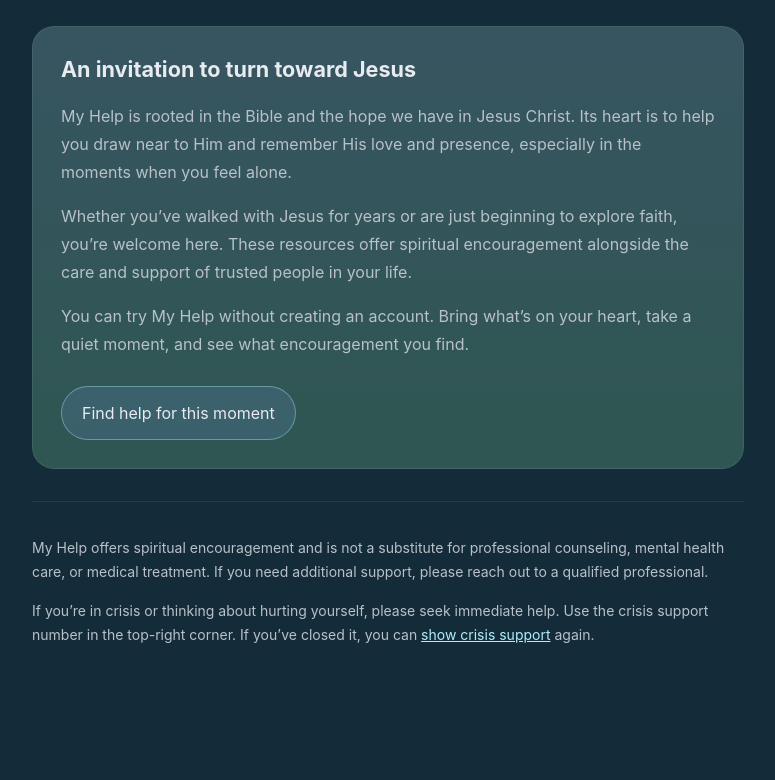
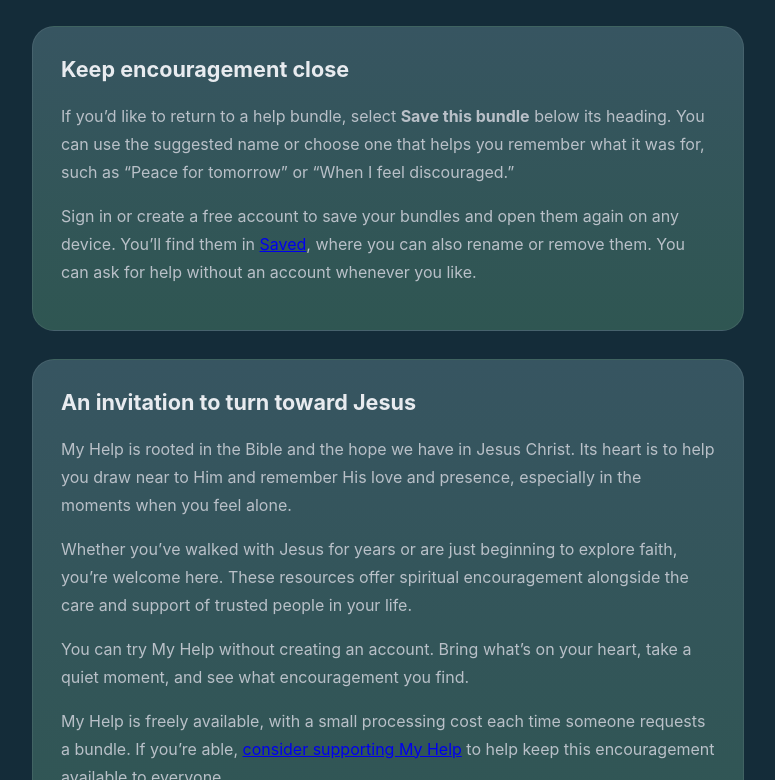
Before and after one commit to Dionne-Stratton/my-help-website, a React (Vite) app: page /about in a window 1280 px wide. Shown: the part 1700-2480 px from the top of the page, without its empty margins (252-1027 px from the left). Before the commit the page ends 2426 px from the top, so only its background shows below. Built offline with nearby package versions, Linux system fonts and the light colour scheme; no server answers.

Commit message:
Explain saved bundles and invite support for ongoing usage costs

```diff
--- a/src/components/AboutPage.jsx
+++ b/src/components/AboutPage.jsx
@@ -29,11 +29,18 @@ export default function AboutPage({ onShowCrisisHelp }) {
         <p>You don’t have to work through everything. Start with the verse, prayer, reflection, or song that meets you where you are. If something else is weighing on you, you can create a new moment and share again.</p>
       </section>
 
+      <section className="about-section" aria-labelledby="about-saved">
+        <h2 id="about-saved">Keep encouragement close</h2>
+        <p>If you’d like to return to a help bundle, select <strong>Save this bundle</strong> below its heading. You can use the suggested name or choose one that helps you remember what it was for, such as “Peace for tomorrow” or “When I feel discouraged.”</p>
+        <p>Sign in or create a free account to save your bundles and open them again on any device. You’ll find them in <Link to="/saved">Saved</Link>, where you can also rename or remove them. You can ask for help without an account whenever you like.</p>
+      </section>
+
       <section className="about-section" aria-labelledby="about-heart">
         <h2 id="about-heart">An invitation to turn toward Jesus</h2>
         <p>My Help is rooted in the Bible and the hope we have in Jesus Christ. Its heart is to help you draw near to Him and remember His love and presence, especially in the moments when you feel alone.</p>
         <p>Whether you’ve walked with Jesus for years or are just beginning to explore faith, you’re welcome here. These resources offer spiritual encouragement alongside the care and support of trusted people in your life.</p>
         <p>You can try My Help without creating an account. Bring what’s on your heart, take a quiet moment, and see what encouragement you find.</p>
+        <p>My Help is freely available, with a small processing cost each time someone requests a bundle. If you’re able, <Link to="/donate">consider supporting My Help</Link> to help keep this encouragement available to everyone.</p>
         <Link to="/" className="about-cta">Find help for this moment</Link>
       </section>
       <footer className="about-disclaimer">
--- a/src/components/DonatePage.jsx
+++ b/src/components/DonatePage.jsx
@@ -15,11 +15,13 @@ export default function DonatePage() {
       <section className="about-section" aria-labelledby="donate-purpose">
         <h2 id="donate-purpose">What your contribution supports</h2>
         <p>My Help takes time and ongoing care to build and maintain. Contributions help support the person doing that work, along with the costs of keeping the app available.</p>
+        <p>Each time someone asks for help, My Help uses a small amount of AI processing to understand what they’re going through. The app then matches their needs with resources from the library. The Scripture, prayers, reflections, and songs are selected from that library, and each request has a small usage cost that adds up as more people use the app.</p>
+        <p>My hope is to keep My Help freely available to anyone who needs encouragement. If you’re able to give, your contribution helps cover those ongoing costs so people can keep coming here for help without needing a paid subscription.</p>
         <dl className="about-resources">
           <div><dt>Thoughtful resources</dt><dd>The time spent creating, selecting, and organizing Scripture, prayers, reflections, and music that point people toward Jesus.</dd></div>
           <div><dt>Continued development</dt><dd>Building useful features, improving the experience, and listening to what would help visitors most.</dd></div>
           <div><dt>Help when something goes wrong</dt><dd>Troubleshooting issues, fixing bugs, and keeping things working smoothly.</dd></div>
-          <div><dt>A place that stays available</dt><dd>Hosting and the services that keep My Help running and bring resources to visitors.</dd></div>
+          <div><dt>A place that stays freely available</dt><dd>AI processing for help requests, hosting, and the other services that keep My Help running as more people use it.</dd></div>
         </dl>
       </section>
 
```
Also changed, not shown: 1 other file (tests, documents, lock files or other folders).
